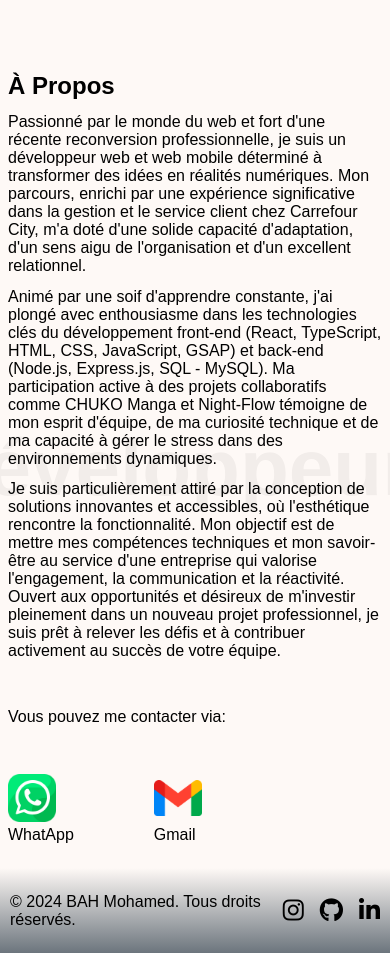
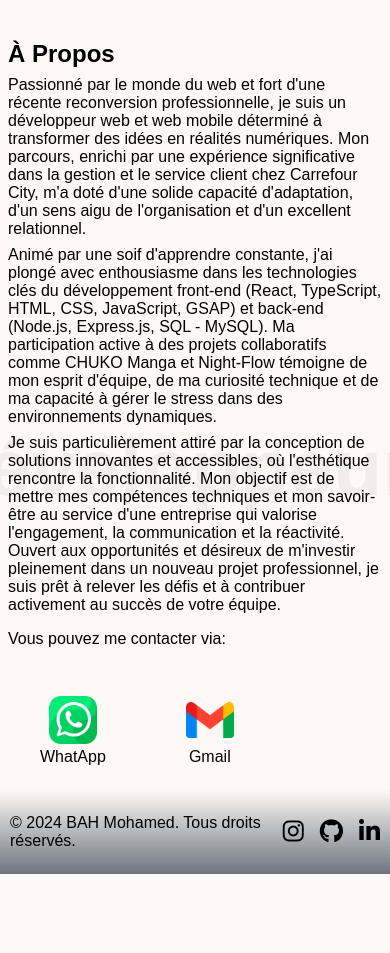
Before and after one commit to sbg224/Portfolio, a React (Vite) app: page /about in a window 390 px wide. After the commit the page ends 874 px from the top, so only its background shows below. Built offline with nearby package versions, Linux system fonts and the light colour scheme.

Commit message:
bug fixe downloadButton

```diff
--- a/src/components/NavBar.module.css
+++ b/src/components/NavBar.module.css
@@ -198,7 +198,7 @@
 	}
 	.downloadButton {
 		width: 2.2rem;
-		position: absolute;
+		position: fixed;
 		right: 10%;
 
 		span {
--- a/src/components/NavBar.tsx
+++ b/src/components/NavBar.tsx
@@ -44,7 +44,7 @@ function NavBar() {
             duration={500}
             className={style.buttonLink}
           >
-            Contact
+            About
           </ScrollLink>
         </div>
 
--- a/src/pages/About.module.css
+++ b/src/pages/About.module.css
@@ -11,9 +11,16 @@
 			display: flex;
 			flex-direction: column;
 			gap: 0.8rem;
+			width: 50%;
+			margin: 0 auto;
 			margin: 3rem 0;
 			color: var(--text-color);
-	}
+			/* padding-left: 1rem; */
+			h2 {
+				justify-content: flex-start;
+			}
+		}
+
 
 	.formContainer {
 			margin-top: 1rem;
@@ -29,12 +36,14 @@
 	width: 100%;
 	margin-top: 3rem;
 	color: var(--text-color);
+	padding-left: 2rem;
 }
 
 .email,
 .WhatsApp {
 	display: flex;
 	flex-direction: column;
+	align-items: center;
 	transform: scale(1);
 	transition: transform ease-in-out 0.2s;
 
@@ -76,13 +85,14 @@
 			margin: 1rem auto;
 			min-height: 80vh;
 			padding: 0.5rem;
+			.titleText {
+					gap: 0.5rem;
+					margin: 1rem auto;
+					color: var(--text-color);
+					width: 100%;
+			}
 	}
 
-	.titleText {
-			gap: 0.5rem;
-			margin: 1rem 0;
-			color: var(--text-color);
-	}
 
 	.formContainer {
 			margin-top: 1rem;
--- a/src/pages/Projects.module.css
+++ b/src/pages/Projects.module.css
@@ -27,7 +27,7 @@
 	&:hover {
 		transform: scale(1.05);
 		box-shadow: 0 0 15px rgba(102, 153, 255, 0.8), 0 0 25px
-			rgba(163, 255, 102, 0.6);
+			rgba(108, 212, 33, 0.6);
 	}
 }
 
@@ -128,7 +128,7 @@
 }
 
 .viewDiv:hover a {
-	color: var(--text-color);
+	color: var(--background-color);
 }
 
 .viewDiv:hover::before {
```
